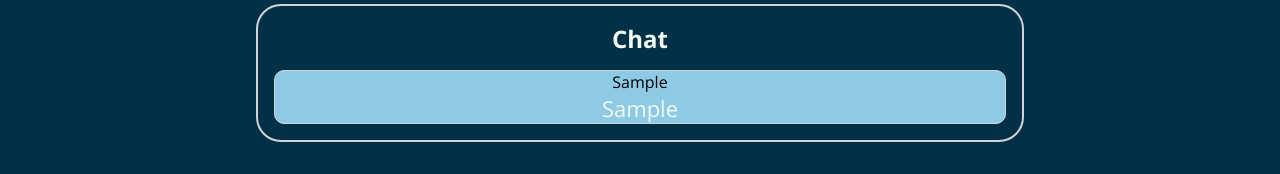
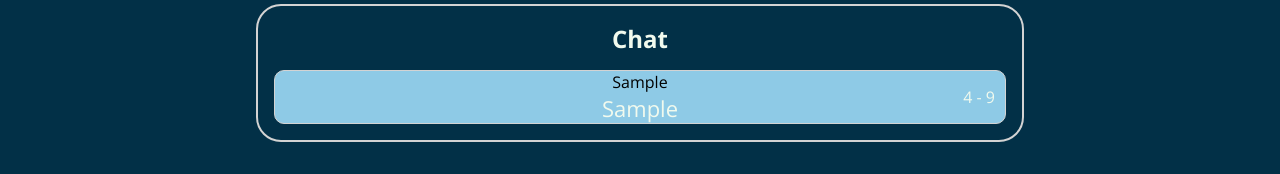
Before and after one commit to FilipKrz03/live-chat-app, a React (Create React App) app: page / in a window 1280 px wide. Both pictures are taken after typing "Sample", "Sample" into the empty fields and a click on the button "Post message". Shown: the part 206-380 px from the top of the page. Built offline with nearby package versions, Linux system fonts and the light colour scheme.

Commit message:
Added date
added real date on evry single message

```diff
--- a/src/Components/MessagesList/MessageItem.jsx
+++ b/src/Components/MessagesList/MessageItem.jsx
@@ -7,6 +7,7 @@ const MessageItem = props => {
         <div className={classes.item}>
              <span className={classes.nick}>{props.nickname}</span>
             <p className={classes.body}>{props.messageBody}</p>
+            <span className={classes.date}>{props.month} - {props.day}</span>
         </div>
     )
 
--- a/src/Components/MessagesList/MessageItem.module.scss
+++ b/src/Components/MessagesList/MessageItem.module.scss
@@ -6,6 +6,7 @@
     flex-direction: column;
     border: 1px solid lightgray;
     border-radius: $border-radius;
+    position: relative;
 
     .nick{
         color: black;
@@ -15,4 +16,10 @@
         font-size: $font-l;
     }
 
+    .date{
+        position: absolute;
+        right: 10px;
+        top: 30%;
+    }
+
 }
--- a/src/Components/MessagesList/MessagesList.jsx
+++ b/src/Components/MessagesList/MessagesList.jsx
@@ -14,6 +14,8 @@ const MessagesList = () => {
             id = {item.id}
             messageBody = {item.messageBody}
             nickname = {item.nickname}
+            month = {item.month}
+            day = {item.day}
             />
         )
     });
--- a/src/Components/NewMessage/Form.jsx
+++ b/src/Components/NewMessage/Form.jsx
@@ -26,10 +26,13 @@ const Form = () => {
 
   const submitFormHandler = (event) => {
     event.preventDefault();
+    const data = new Date();
     dispatch(chatActions.addMessage({
       id: Math.random() ,
       nickname : nickInputValue ,
       messageBody : messageInputValue ,
+      month : data.getMonth() ,
+      day : data.getDate() ,
     }));
     nickResetHandler();
     messageResetHandler();
--- a/src/store/chat-slice.js
+++ b/src/store/chat-slice.js
@@ -12,6 +12,8 @@ const chatSlice = createSlice({
             id : action.payload.id ,
             nickname : action.payload.nickname ,
             messageBody : action.payload.messageBody ,
+            month : action.payload.month ,
+            day : action.payload.day ,
             })
             state.messageNumbers ++;
         } ,
```
